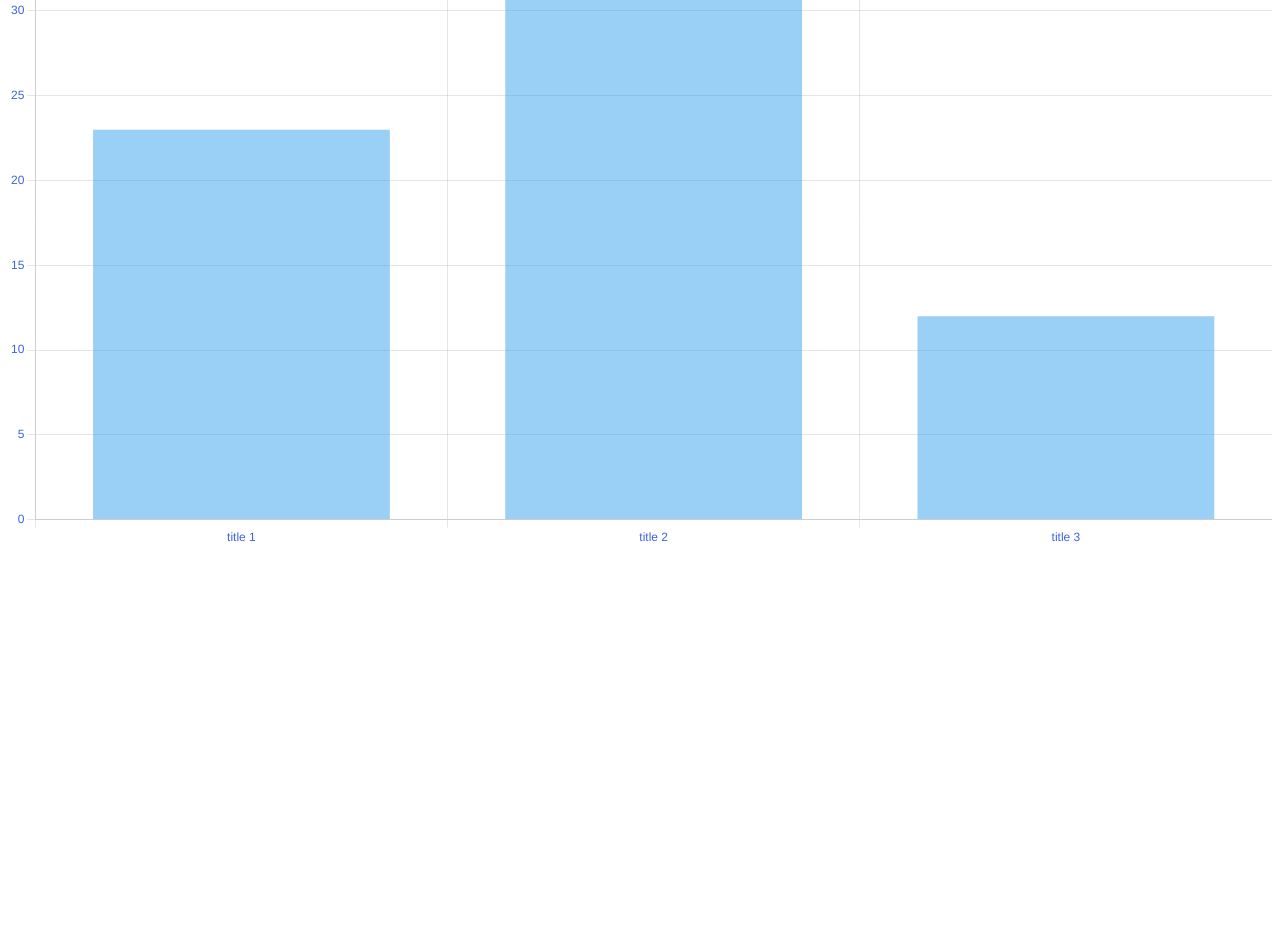
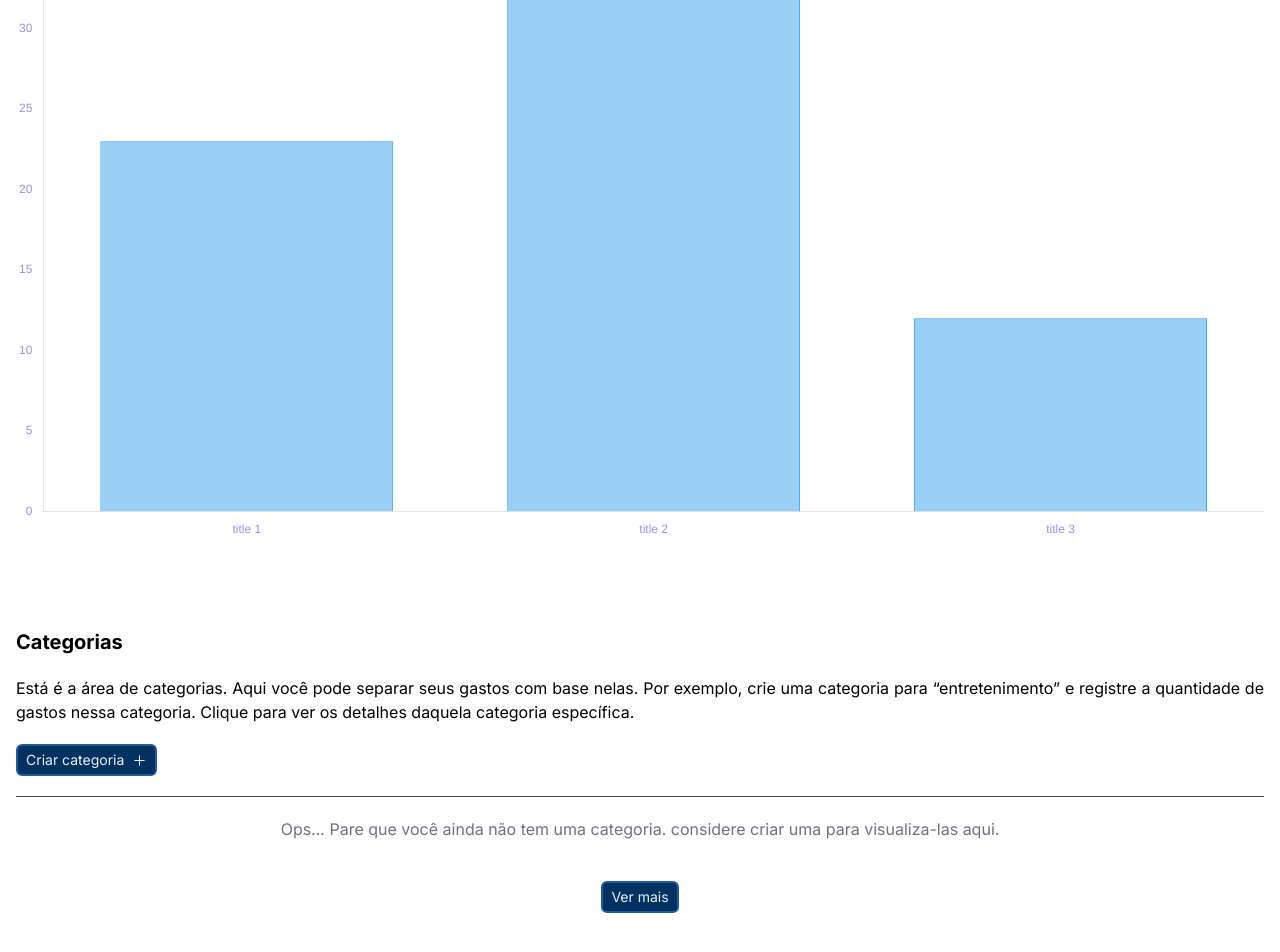
Before and after one commit to Zafkiel45/finance-management, a Next.js app in the folder finance/: page / in a window 1280 px wide. Shown: the part 466-1418 px from the top of the page. Before the commit the page ends 1054 px from the top, so only its background shows below. Built offline with nearby package versions, Linux system fonts and the light colour scheme.

Commit message:
feat: categorie

```diff
--- a/finance/public/svg/plus.tsx
+++ b/finance/public/svg/plus.tsx
@@ -6,13 +6,11 @@ function PlusSVG(props: any) {
       width={15}
       height={15}
       viewBox="0 0 15 15"
-      fill="none"
       xmlns="http://www.w3.org/2000/svg"
       {...props}
     >
       <path
         d="M8 2.75a.5.5 0 00-1 0V7H2.75a.5.5 0 000 1H7v4.25a.5.5 0 001 0V8h4.25a.5.5 0 000-1H8V2.75z"
-        fill="currentColor"
         fillRule="evenodd"
         clipRule="evenodd"
       />
--- a/finance/src/app/(components)/(main)/add_balance_button.tsx
+++ b/finance/src/app/(components)/(main)/add_balance_button.tsx
@@ -5,7 +5,7 @@ export const BalanceButton = () => {
         <section className="w-full h-fit">
             <button className="border-2 flex gap-1 items-center py-1 px-2 text-sm border-[#414141] rounded-md">
                 <div>
-                    <PlusSVG/>
+                    <PlusSVG className="fill-[#212121] dark:fill-[#eee]"/>
                 </div>
                 <div>
                     Adicionar saldo
--- a/finance/src/app/(components)/(main)/graph_container.tsx
+++ b/finance/src/app/(components)/(main)/graph_container.tsx
@@ -1,23 +1,23 @@
 'use client'
 
-import { BarElement,  CategoryScale, Chart, Colors, LinearScale, plugins } from "chart.js"
+import { BarElement,  CategoryScale, Chart, Colors, LinearScale,Tooltip, Legend } from "chart.js"
 import { Bar } from "react-chartjs-2"
 
-Chart.register(CategoryScale, LinearScale, BarElement, Colors);
-Chart.defaults.color = '#3E63DD'
+Chart.register(CategoryScale, LinearScale, BarElement, Colors, Tooltip, Legend);
+Chart.defaults.color = '#9E8EE8'
 
 
 export const GraphContainer = () => {
 
     return (
-        <section>
+        <section className="px-2 my-5 w-full">
             <Bar data={{
                 labels: ['title 1', 'title 2', 'title 3'],
                 datasets: [{
                     data: [23,33,12],
                     label: 'votos',
-                    backgroundColor: "blue"
-
+                    backgroundColor: "blue",
+                    borderWidth: 1
                 }],
             }}
             options={{
@@ -27,6 +27,18 @@ export const GraphContainer = () => {
                         enabled: true
                     }
                 },
+                scales: {
+                    x: {
+                        grid: {
+                            display: false
+                        },
+                    },
+                    y: {
+                        grid: {
+                            display: false
+                        }
+                    }
+                }
             }
             }/>
         </section>
--- /dev/null
+++ b/finance/src/app/(components)/(main)/main_categorie.tsx
@@ -0,0 +1,45 @@
+import PlusSVG from "../../../../public/svg/plus"
+
+export const Categories = () => {
+    return (
+        <section className="w-full flex flex-col gap-5 justify-center px-2 my-10">
+            <div className="w-full h-fit">
+                <h1 className="text-xl font-bold">
+                    Categorias
+                </h1>
+            </div>
+            <div className="w-full h-fit">
+                <p className="text-base text-justify">
+                    Está é a área de categorias. Aqui você pode separar seus
+                    gastos com base nelas. Por exemplo, crie uma categoria
+                    para “entretenimento” e registre a quantidade de gastos
+                    nessa categoria. Clique para ver os detalhes daquela
+                    categoria específica.
+                </p>
+            </div>
+            <div className="w-full h-fit">
+                <button className="bg-[#003362] flex gap-2 items-center py-1 px-2 rounded-md text-sm border-2 border-[#205D9E]">
+                    <div>
+                        <p className="text-[#eee]">
+                            Criar categoria
+                        </p>
+                    </div>
+                    <div>
+                        <PlusSVG className="fill-[#eee]" />
+                    </div>
+                </button>
+            </div>
+            <hr className="border-[#414141]"/>
+            {/* Container das listas de categoria */}
+            <div className="w-full h-fit text-center text-gray-500">
+               Ops... Pare que você ainda não tem uma categoria.
+               considere criar uma para visualiza-las aqui.
+            </div>
+            <div className="mt-5 w-full h-fit flex justify-center items-center">
+                <button className="bg-[#003362] text-[#eee] py-1 px-2 rounded-md text-sm border-2 border-[#205D9E]" >
+                    Ver mais
+                </button>
+            </div>
+        </section>
+    )
+}
--- a/finance/src/app/(components)/(main)/main_container.tsx
+++ b/finance/src/app/(components)/(main)/main_container.tsx
@@ -2,10 +2,11 @@ import { MainTitle } from "./main_title";
 import { BalanceButton } from "./add_balance_button";
 import { Cards } from "./cards";
 import { GraphContainer } from "./graph_container";
+import { Categories } from "./main_categorie";
 
 export const MainContainer = () => {
     return (
-        <main className="flex flex-col gap-7 w-full h-fit my-10 px-2">
+        <main className="flex flex-col gap-7 w-full h-fit my-5 px-2">
             <MainTitle/>
             <BalanceButton/>
             <section className="w-full flex flex-col gap-3 h-fit">
@@ -13,6 +14,7 @@ export const MainContainer = () => {
                 <Cards content="Gastos do mês" value={210.00} />
             </section>
             <GraphContainer/>
+            <Categories/>
         </main>
     )
 }
```
